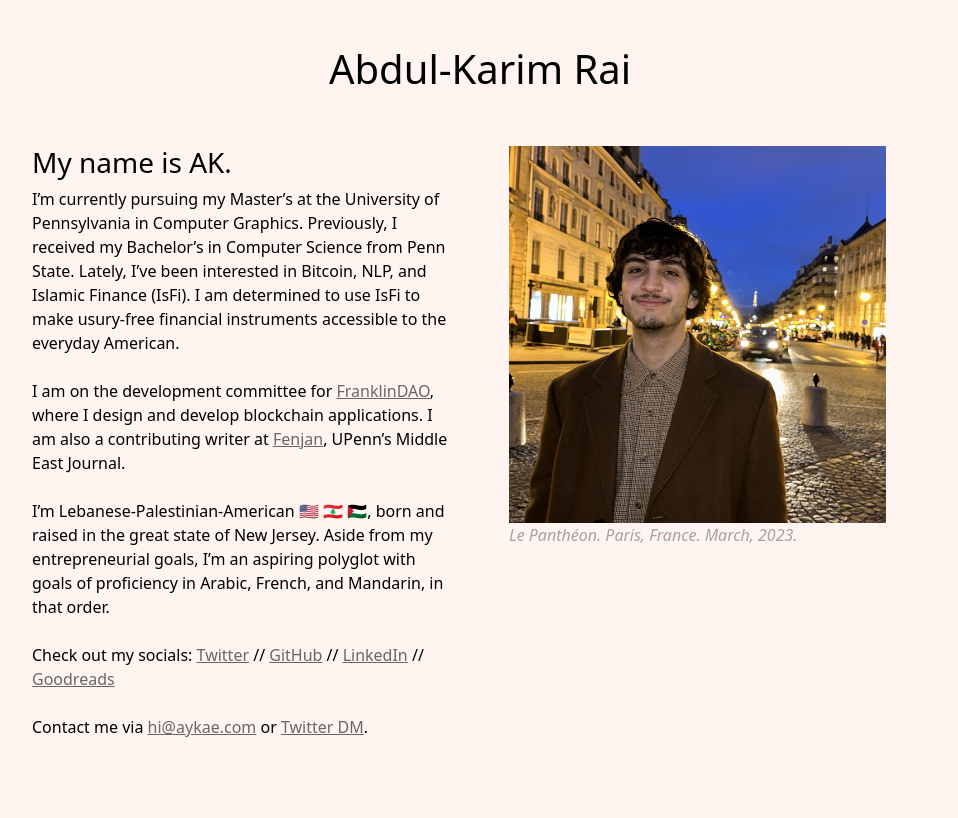
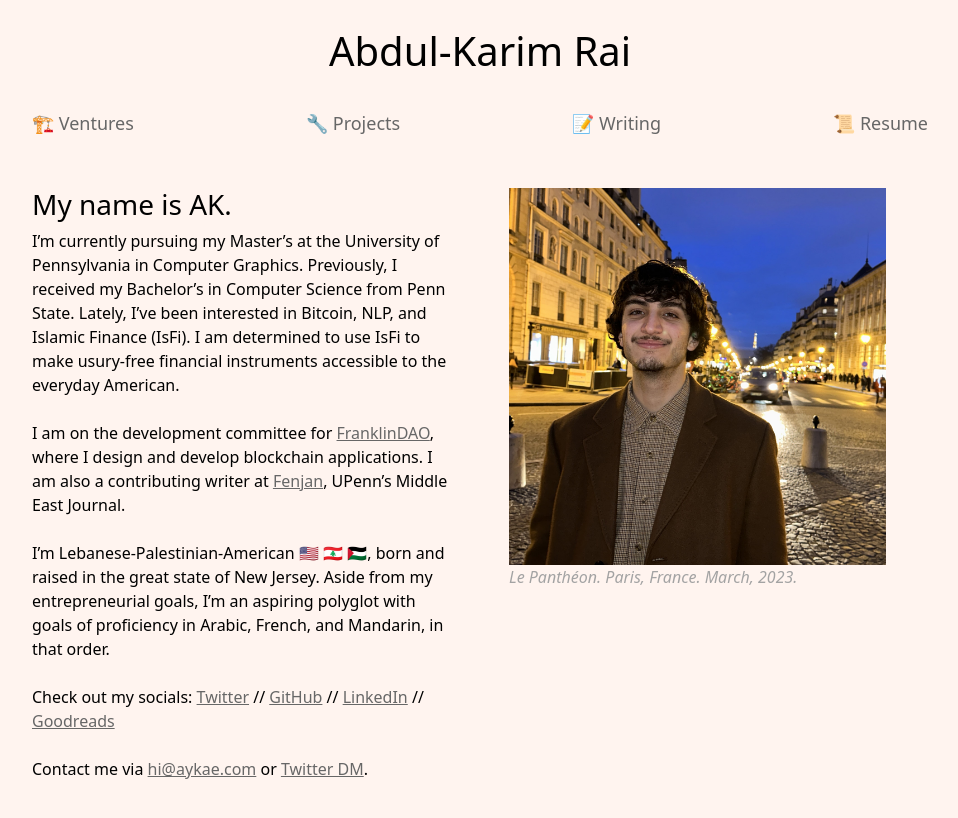
Before and after one commit to aykae/aboudirai.github.io, a Jekyll site: the page built from index.html, in a window 1280 px wide. Shown: the top 818 px of the page, without its empty margins (160-1118 px from the left). Built offline with Jekyll 4.4.1, drawn with Linux system fonts in a browser that asks for light colours.

Commit message:
home page

```diff
--- a/assets/css/index.css
+++ b/assets/css/index.css
@@ -13,6 +13,20 @@
     align-items: center;        */
     /* justify-content: center; */
     /* text-align: center; */
+}
+
+.navbar li{
+    float: left;
+    font-size: large;
+}
+
+.navbar a{
+    text-decoration: none;;
+}
+
+.navbar a:hover {
+    color: #121212;
+    text-decoration: underline;
 }
 
 a {
--- a/index.html
+++ b/index.html
@@ -11,16 +11,16 @@
             <h1>Abdul-Karim Rai</h1>
         </div>
     </div> -->
-    <h1 style="text-align: center; padding-top: 5%;">Abdul-Karim Rai</h1>
+    <h1 style="text-align: center; padding-top: 3%;">Abdul-Karim Rai</h1>
 
-    <!-- <ul>
-        <li>Ventures</li>
-        <li>Projects</li>
-        <li>Writing</li>
-        <li>Resume</li>
-    </ul> -->
+    <ul class="navbar" style="list-style-type: none; padding-top: 3%;">
+        <li>🏗️ <a href="" >Ventures</a></li>
+        <li>🔧 <a href="projects">Projects</a></li>
+        <li>📝 <a href="logs">Writing</a></li>
+        <li>📜 <a href="assets/pdf/AKR_RESUME.pdf">Resume</a></li>
+    </ul>
 
-    <div class="row" style="padding-top: 5%">
+    <div class="row" style="padding-top: 3%">
         <div class="col" style="text-align: left">
             <h3>My name is AK.</h3>
             <p>
```
